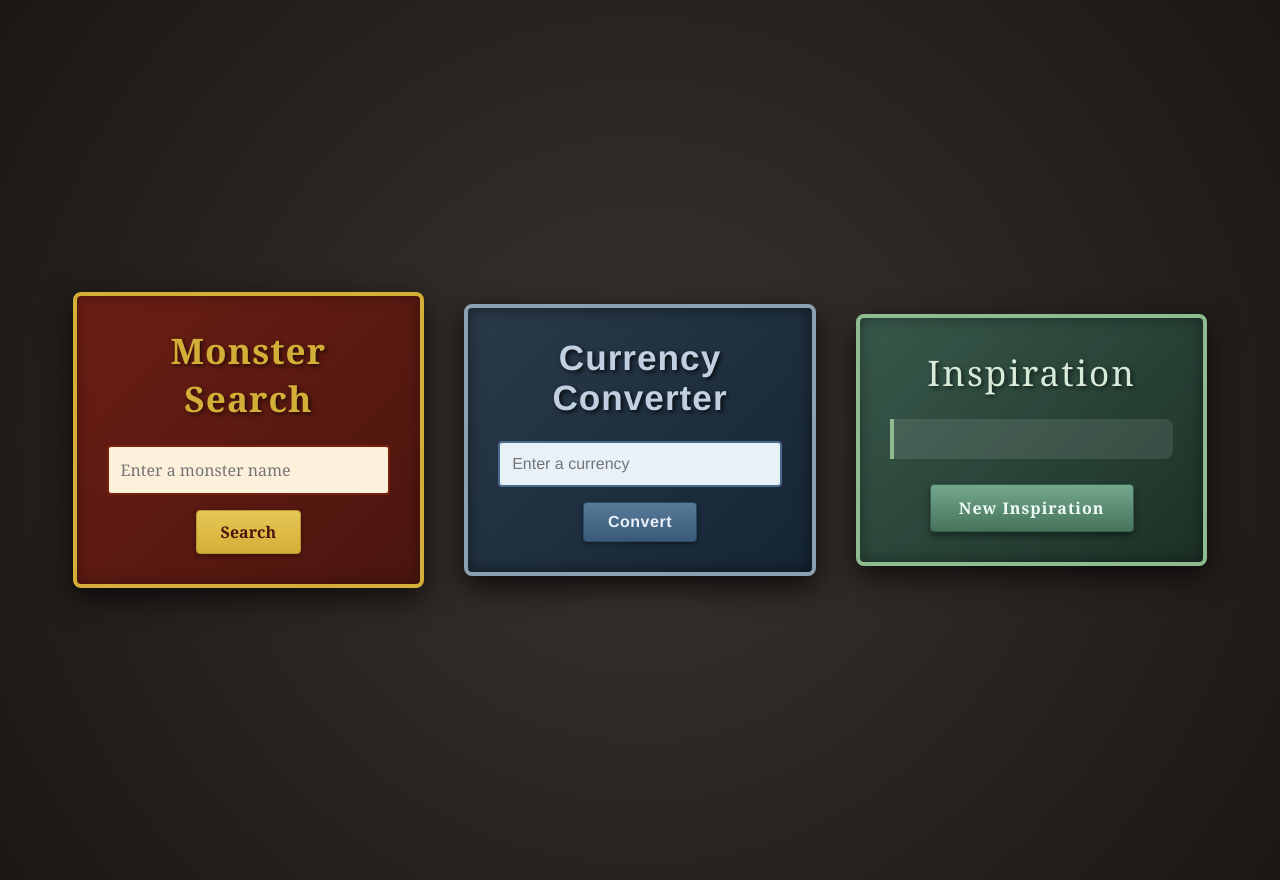
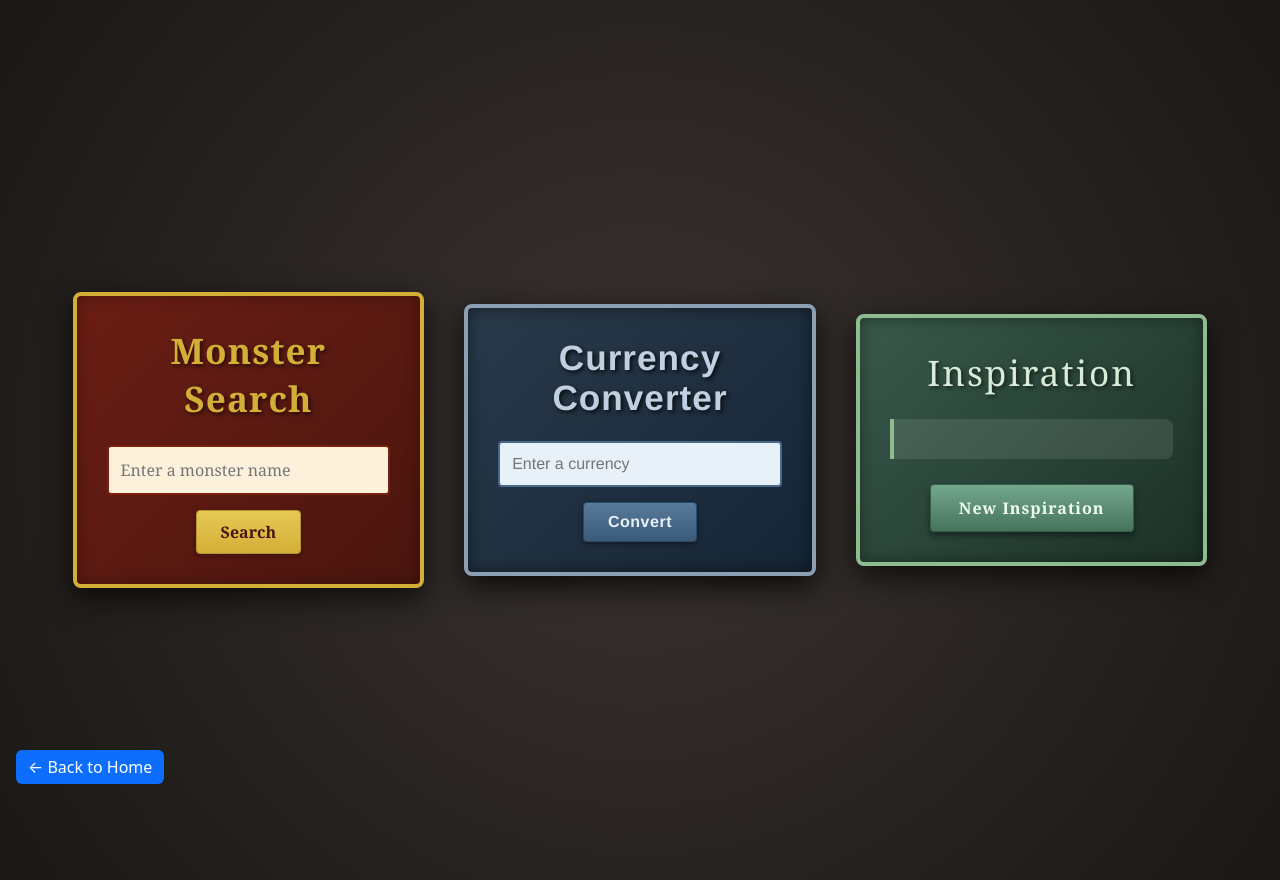
Before and after one commit to SilentiaSwordia/silentiaswordia.github.io, a website: page projects/DnDproject.github.io/index.html in a window 1280 px wide. Drawn offline with nearby package versions, Linux system fonts and the light colour scheme; no server answers; a web font is replaced by a local one.

Commit message:
Update project links and enhance styling with Bootstrap integration

```diff
--- /dev/null
+++ b/projects/DnDproject.github.io/bootstrap-scoped.scss
@@ -0,0 +1,3 @@
+.bootstrap-scope {
+  @import "https://cdn.jsdelivr.net/npm/bootstrap@5.3.8/dist/css/bootstrap.min.css";
+}
--- a/projects/DnDproject.github.io/index.html
+++ b/projects/DnDproject.github.io/index.html
@@ -3,6 +3,10 @@
   <head>
     <meta charset="UTF-8" />
     <meta name="viewport" content="width=device-width, initial-scale=1.0" />
+    <link href="bootstrap-scoped.css" rel="stylesheet" />
+    <style>
+      @import url("https://fonts.googleapis.com/css2?family=Momo+Trust+Sans&display=swap");
+    </style>
     <link rel="stylesheet" href="styles.css" />
     <title>Monster Search</title>
   </head>
@@ -48,5 +52,23 @@
     </div>
     <script src="https://cdn.jsdelivr.net/npm/axios/dist/axios.min.js"></script>
     <script src="script.js"></script>
+    <div
+      class="bootstrap-scope"
+      style="position: fixed; bottom: 0; left: 0; padding: 1rem; z-index: 1080"
+    >
+      <a
+        href="../../index.html"
+        class="btn btn-primary"
+        style="
+          text-decoration: none;
+          background-color: #0d6efd;
+          color: white;
+          padding: 0.375rem 0.75rem;
+          border-radius: 0.375rem;
+          display: inline-block;
+        "
+        >&larr; Back to Home</a
+      >
+    </div>
   </body>
 </html>
--- /dev/null
+++ b/projects/iSkole-rework/bootstrap-scoped.scss
@@ -0,0 +1,3 @@
+.bootstrap-scope {
+  @import "https://cdn.jsdelivr.net/npm/bootstrap@5.3.8/dist/css/bootstrap.min.css";
+}
```
Also changed, not shown: index.html (+14 -13 lines), projects/iSkole-rework/index.html (+58 -14 lines), projects/DnDproject.github.io/bootstrap-scoped.css (added), projects/iSkole-rework/bootstrap-scoped.css (added), 2 other files.
